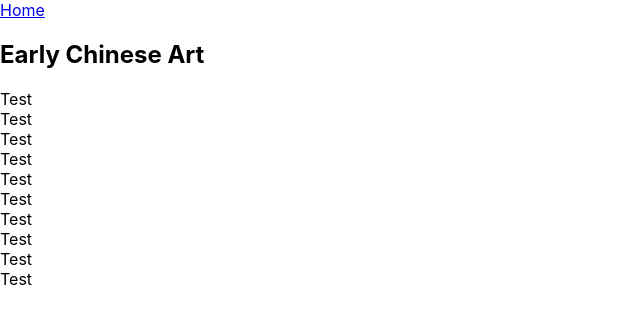
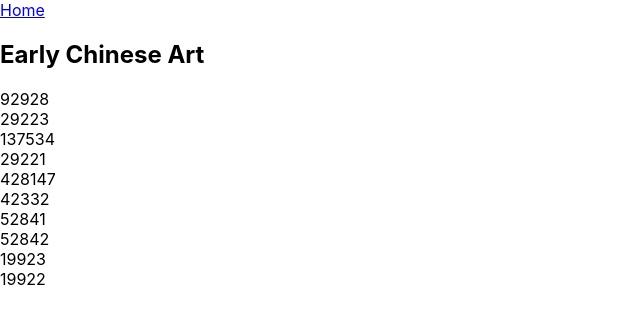
Before and after one commit to fiosman/art-museum, a React (Create React App) app: page /galleries/1600 in a window 1280 px wide. Shown: the top 324 px of the page, without its empty margins (0-640 px from the left). Built offline with nearby package versions, Linux system fonts and the light colour scheme.

Commit message:
Adds some change to render art image tiles

```diff
--- a/src/components/ArtImageTile/index.js
+++ b/src/components/ArtImageTile/index.js
@@ -1,8 +1,7 @@
 import React from "react";
 
 const ArtImageTile = ({ art }) => {
-  console.log(art);
-  return <div>Test</div>;
+  return <div>{art.images[0].imageid}</div>;
 };
 
 export default ArtImageTile;
--- a/src/components/GalleryView/index.js
+++ b/src/components/GalleryView/index.js
@@ -4,20 +4,22 @@ import { NavLink } from "react-router-dom";
 import ArtImageTile from "../ArtImageTile";
 
 const GalleryView = ({ galleries }) => {
-  console.log(galleries);
   const params = useParams();
-  const buildGallery = () =>
+
+  const buildGalleryName = () =>
     galleries.find((gallery) => gallery.gallerynumber === params.galleryId).name;
 
-  const BuildArtImageTiles = () =>
-    galleries.map((gallery) => <ArtImageTile art={gallery.objects[0].images[0]} />);
+  const BuildArtImageTiles = () => {
+    const currentGallery = galleries.find((gallery) => gallery.gallerynumber === params.galleryId);
+    return currentGallery.objects.map((works) => <ArtImageTile art={works} />);
+  };
 
   return (
     <div>
       <nav>
         <NavLink to="/">Home</NavLink>
       </nav>
-      <h2>{buildGallery()}</h2>
+      <h2>{buildGalleryName()}</h2>
       <BuildArtImageTiles />
     </div>
   );
```
